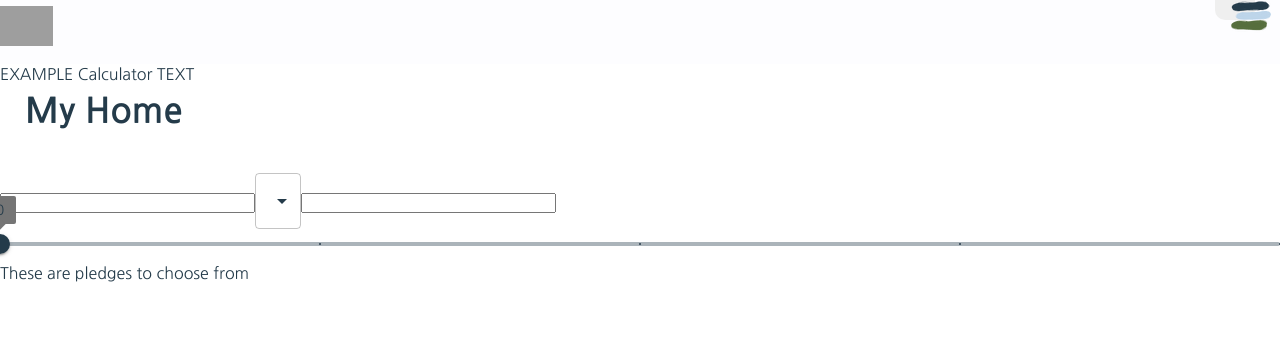
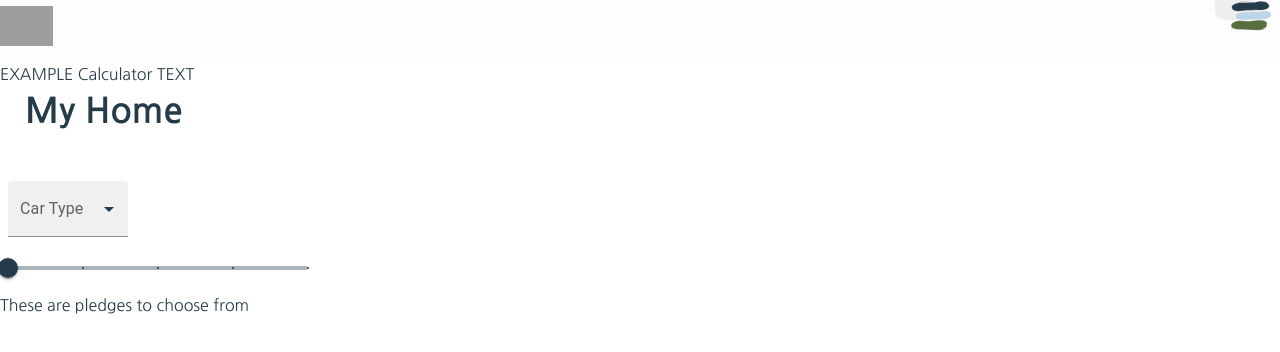
Before and after one commit to nmsiegel1/carbon-footprint, a React (Create React App) app in the folder client/: page /calculator in a window 1280 px wide. Shown: the top 352 px of the page. Built offline with nearby package versions, Linux system fonts and the light colour scheme; grey boxes are pictures that could not be loaded.

Commit message:
setup dropdown and slider

```diff
--- a/client/src/App.css
+++ b/client/src/App.css
@@ -20,9 +20,9 @@ html {
   margin: 0;
 }
 
-body div {
+/* body div {
   height: 100%;
-}
+} */
 
 button {
   padding: 15px;
--- a/client/src/pages/Calculator.js
+++ b/client/src/pages/Calculator.js
@@ -1,14 +1,20 @@
 import React, { useState } from 'react';
 import Pledges from '../components/Pledges';
 
-import Slider from '@mui/material/Slider';
+// import Slider from '@mui/material/Slider';
 import Select from '@mui/material/Select';
+import { FormControl, InputLabel, MenuItem, Slider } from '@mui/material';
 
 import { useMutation } from '@apollo/client';
 import { ADD_TRAVEL, ADD_HOME } from '../utils/mutations';
 import { QUERY_ME } from '../utils/queries';
+import { Box } from '@mui/system';
+
 
 const Calculator = () => {
+
+  const [carTypeTest, setCarTypeTest] = React.useState('');
+
   // set state of user form
   const [formState, setFormState] = useState({
     carType: '',
@@ -219,11 +225,23 @@ const Calculator = () => {
     }
   };
 
-  function handleChange(event) {
-    // use spread operator to retain the other key-value pairs in the object
-    // not sure if we can use name?
-    setFormState({ ...formState, [event.target.name]: event.target.value });
+  // function handleChange(event) {
+  //   // use spread operator to retain the other key-value pairs in the object
+  //   // not sure if we can use name?
+  //   setFormState({ ...formState, [event.target.name]: event.target.value });
+  // }
+
+  function sliderText (value) {
+    return `${value}`
   }
+
+  function handleChange (event) {
+    setCarTypeTest(event.target.value);
+    // setFormState(event.target.value);
+  }
+
+  // console.log(carType);
+  console.log(carTypeTest);
 
   // form handler
   function handleSubmit(event) {
@@ -254,16 +272,37 @@ const Calculator = () => {
         <section>
           <h2>My Home</h2>
           <form onSubmit={handleSubmit}>
-            <input></input>
+            <div>
+              <FormControl variant='filled' sx={{ m:1, minWidth: 120 }}>
+                <InputLabel id='car-type'>Car Type</InputLabel>
                 <Select
-            labelId="car-type"
-            id="carType"
-            value={carType}
-            label="Car Type"
+                  labelId='car-type'
+                  id='carType'
+                  value={carTypeTest}
                   onChange={handleChange}
-            ></Select>
+                >
+                  <MenuItem value={"Small"}>Small</MenuItem>
+                  <MenuItem value={"Average"}>Average</MenuItem>
+                  <MenuItem value={"SUV"}>SUV</MenuItem>
+                  <MenuItem value={"Hybrid"}>Hybrid</MenuItem>
+                </Select>
+              </FormControl>
 
-            <input></input>
+              <Box sx={{ m:1, width: 300 }}>
+                <Slider
+                  aria-label='Temperature'
+                  defaultValue={0}
+                  getAriaLabel={sliderText}
+                  valueLabelDisplay="auto"
+                  step={10}
+                  marks
+                  min={0}
+                  max={40}
+                >
+                </Slider>
+              </Box>
+
+              {/* <input></input>
               <Slider
               aria-label="car-miles"
               defaultValue={0}
@@ -273,7 +312,8 @@ const Calculator = () => {
               min={0}
               max={40}
               valueLabelDisplay="on"
-            ></Slider>
+              ></Slider> */}
+            </div>
           </form>
         </section>
       <Pledges />
```
Lines whose indentation alone changed are shown as unchanged.
